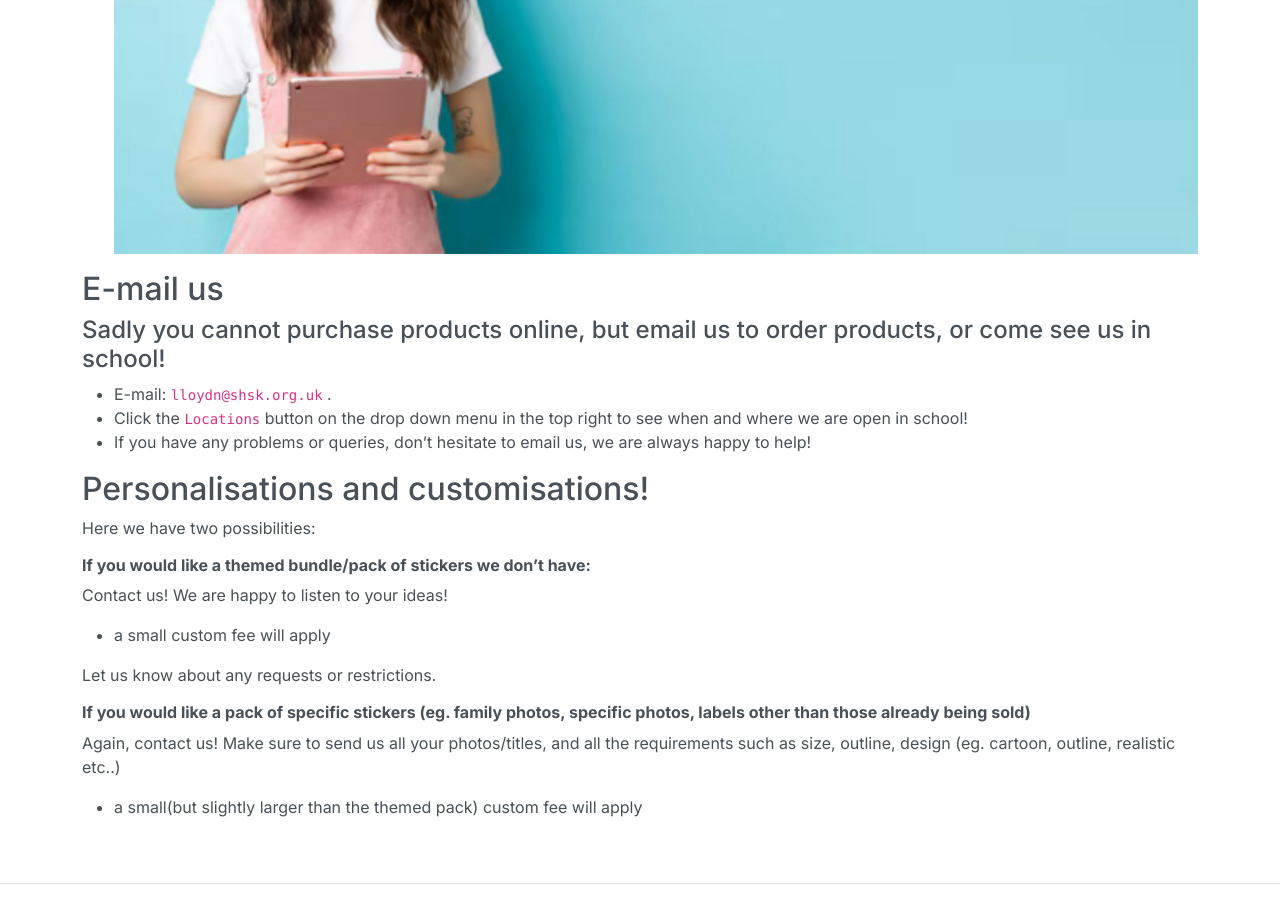
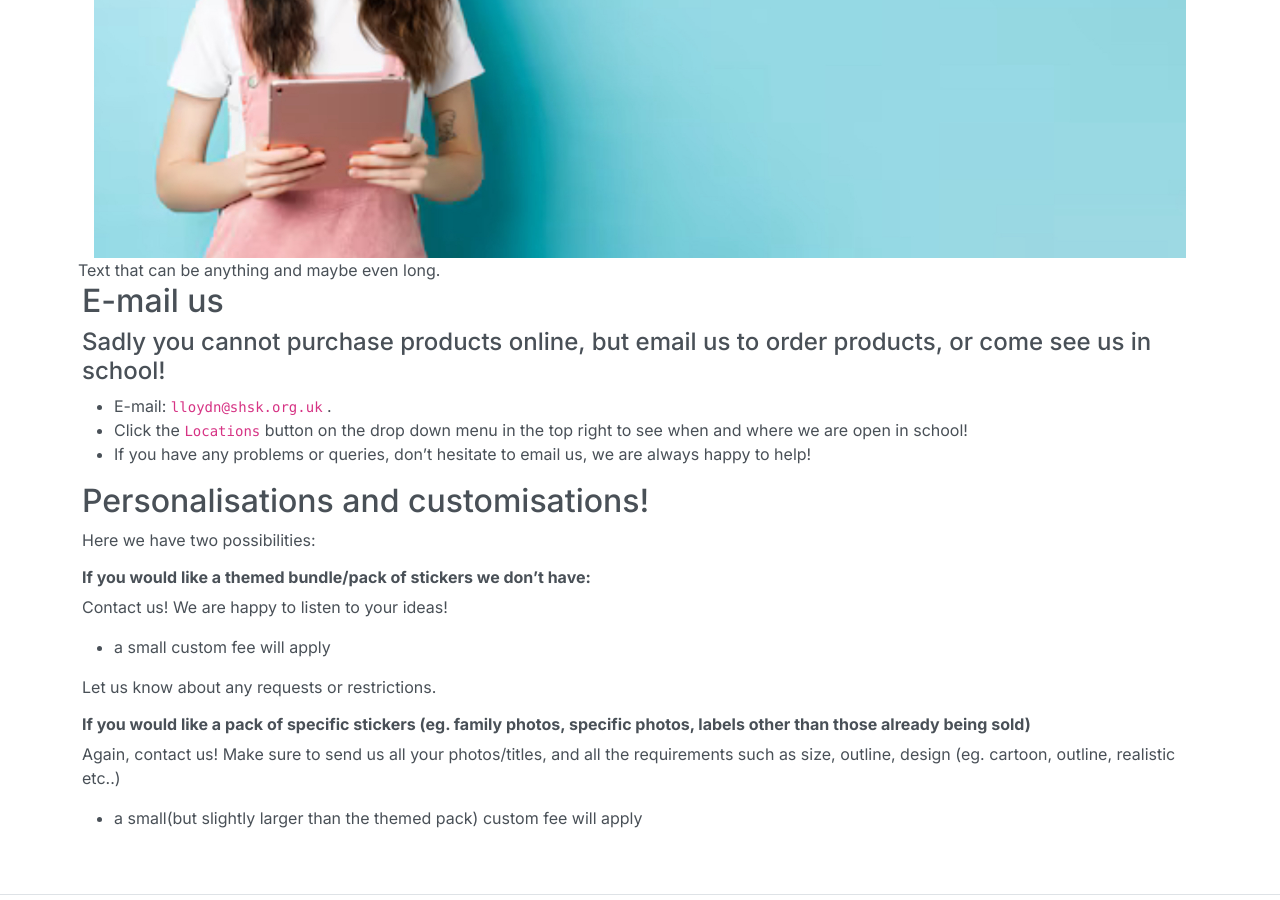
Before and after one commit to NatashaCELloyd/NatashaCELloyd.github.io, a Jekyll site: the page built from index.md, in a window 1280 px wide and 900 px high, scrolled down 597 px. Built offline with Jekyll 4.4.1, drawn with Linux system fonts in a browser that asks for light colours.

Commit message:
Update index.md text on image

```diff
--- a/index.md
+++ b/index.md
@@ -12,8 +12,10 @@ title: iPadazzle!
 * See when and where we're selling.
 * Compare prices, sizes and colours for products.
 
-  ![bundles]({{ "/assets/pics/Girl.png" | relative_url }})
-
+<div class="container">
+  <img src="{{ "/assets/pics/Girl.png" | relative_url }}" alt="Bundles" style="width:100%;">
+  <div style="position:relative;top: 50%;right: 16px;">Text that can be anything and maybe even long.</div>
+</div>
 
 ## E-mail us
 
```
